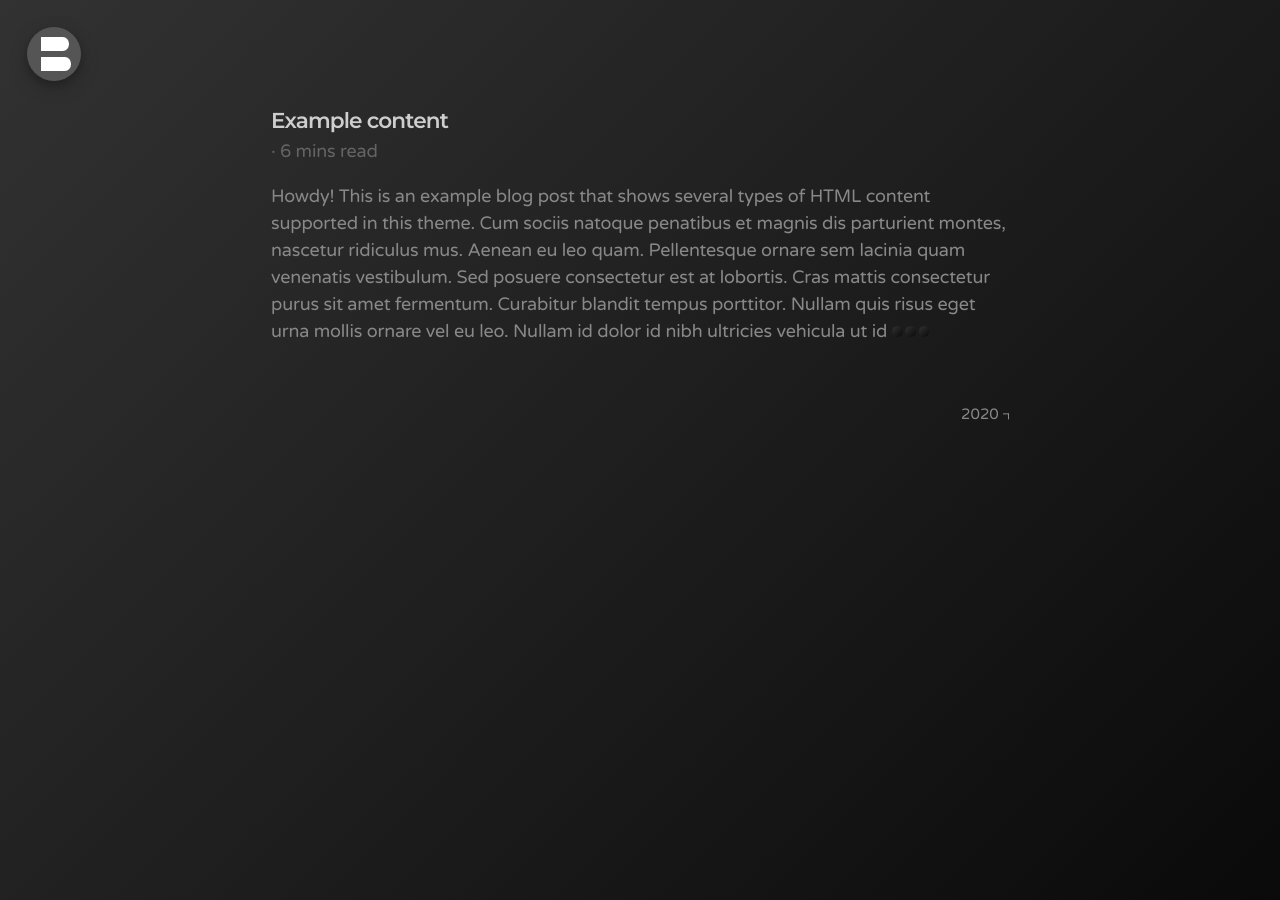
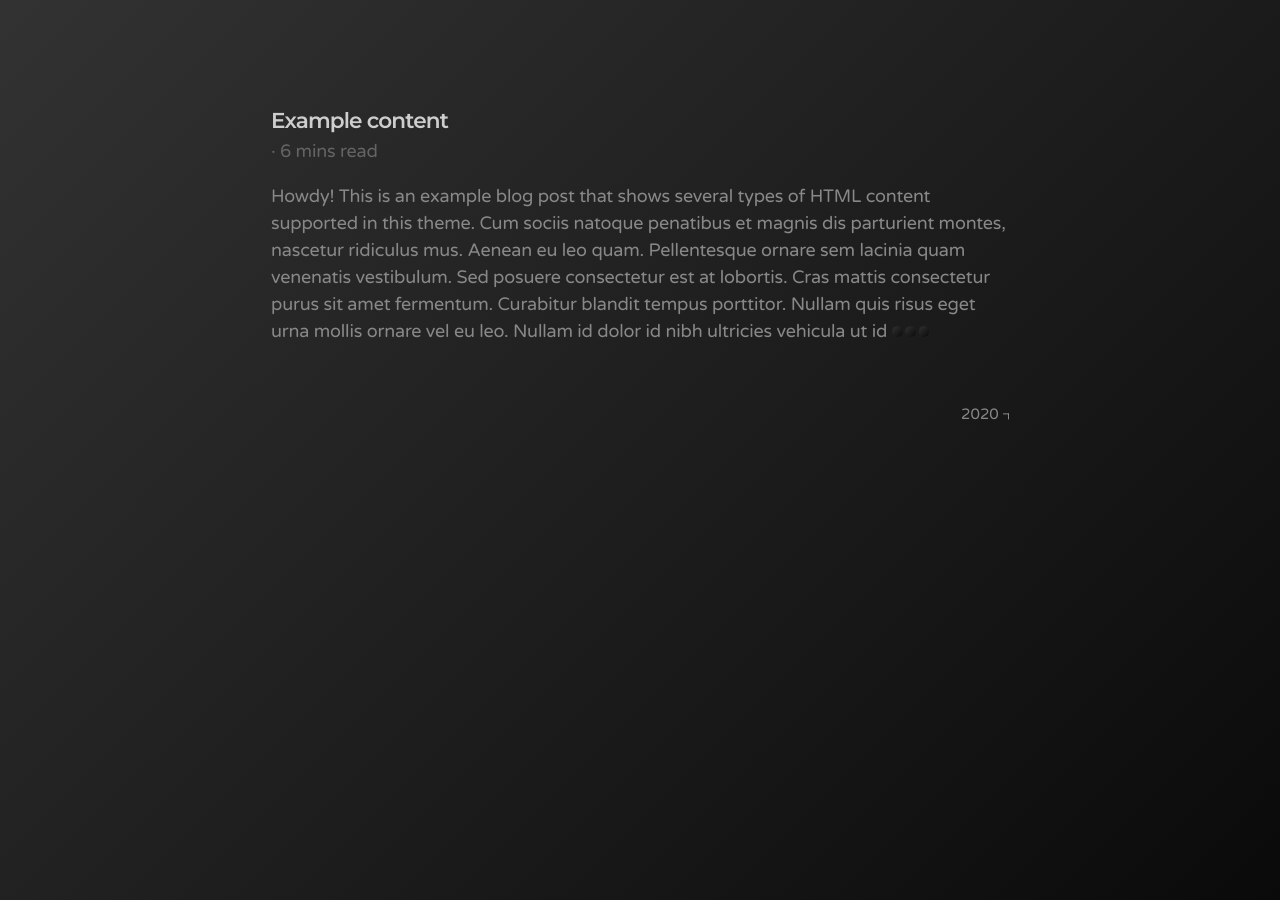
Before and after one commit to stuffedcan/stuffedcan.github.io, a Jekyll site: the page built from index.html, in a window 1280 px wide. Built offline with Jekyll 4.4.1, drawn with Linux system fonts in a browser that asks for light colours; the list of posts is cut into pages by our own code.

Commit message:
Update _logo.scss

```diff
--- a/_sass/_logo.scss
+++ b/_sass/_logo.scss
@@ -3,11 +3,8 @@
   position: fixed;
   left: 1.5rem;
   top: 1.5rem;
-  width: 3rem;
-  height: 3rem;
-  background: #555555;
-  border-radius: 50%;
-  box-shadow: 0 4px 8px 0 rgba(0, 0, 0, 0.2), 0 6px 20px 0 rgba(0, 0, 0, 0.19);
+  width: 5rem;
+  height: 5rem;
   transition: transform .2s;
 }
 
@@ -16,25 +13,3 @@
   -webkit-transform: scale(1.2);
   transform: scale(1.2);
 }
-
-.b1 {
-  position: absolute;
-  top: .56rem;
-  left: .77rem;
-  display: block;
-  width: 1.55rem;
-  height: .75rem;
-  background-color: white;
-  border-radius: 50% 22% 22% 50% / 0% 50% 50% 0%;
-}
-
-.b2 {
-  position: absolute;
-  bottom: .56rem;
-  left: .77rem;
-  display: block;
-  width: 1.65rem;
-  height: .75rem;
-  background-color: white;
-  border-radius: 50% 20% 20% 50% / 0% 50% 50% 0%;
-}
```
